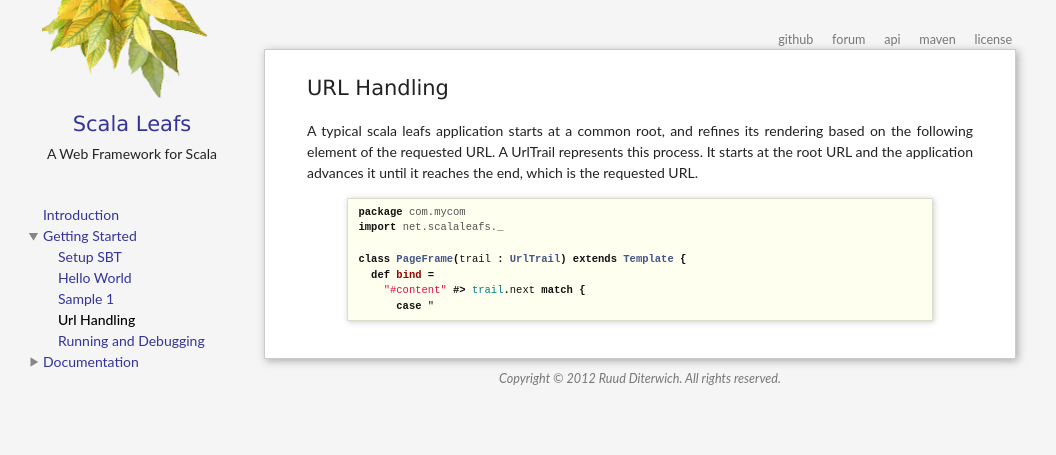
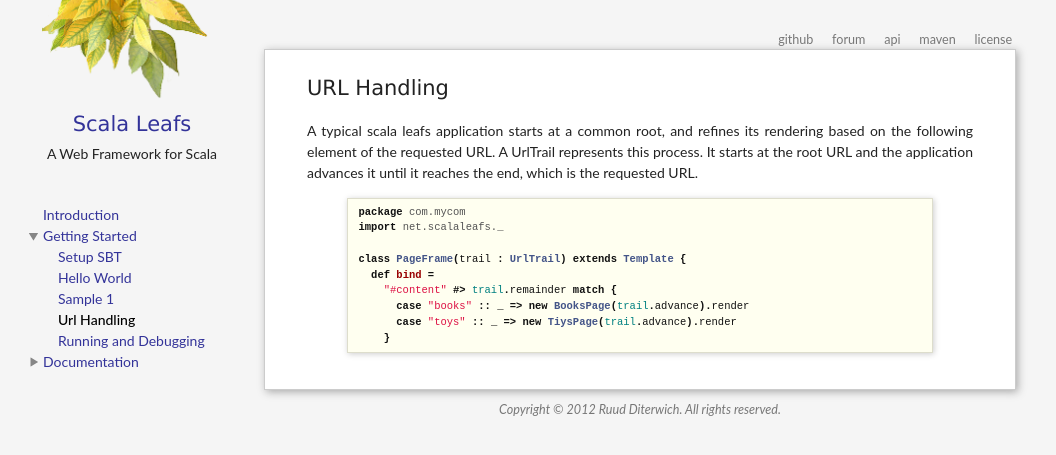
Before and after one commit to scalastuff/scalaleafs, a Jekyll site: the page built from url-handling.md, in a window 1280 px wide. Shown: the top 455 px of the page, without its empty margins (0-1056 px from the left). Built offline with Jekyll 4.4.1, drawn with Linux system fonts in a browser that asks for light colours.

Commit message:
Update url-handling.md

```diff
--- a/url-handling.md
+++ b/url-handling.md
@@ -11,6 +11,8 @@ import net.scalaleafs._
 
 class PageFrame(trail : UrlTrail) extends Template {
   def bind =
-    "#content" #> trail.next match {
-      case "
+    "#content" #> trail.remainder match {
+      case "books" :: _ => new BooksPage(trail.advance).render
+      case "toys" :: _ => new TiysPage(trail.advance).render
+    }
 {% endhighlight %}
```
